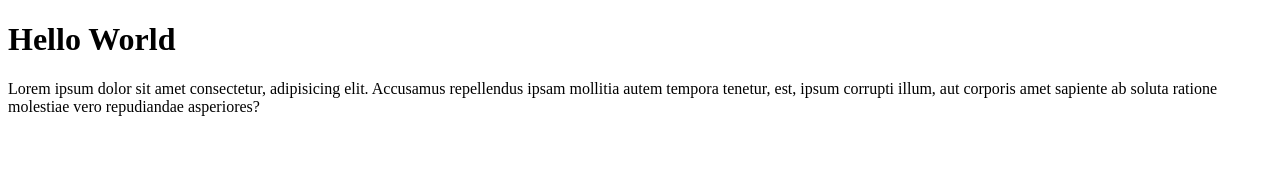
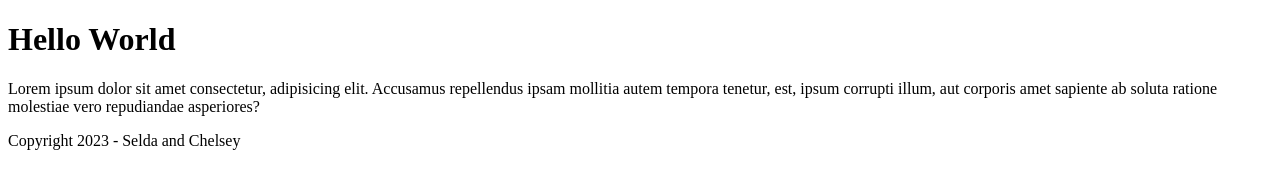
Before and after one commit to chelseycornejo/gitBranching, a plain HTML site: page index.html in a window 1280 px wide. Drawn offline with Linux system fonts and the light colour scheme.

Commit message:
added footer

```diff
--- a/index.html
+++ b/index.html
@@ -14,5 +14,8 @@
     <main>
         <p>Lorem ipsum dolor sit amet consectetur, adipisicing elit. Accusamus repellendus ipsam mollitia autem tempora tenetur, est, ipsum corrupti illum, aut corporis amet sapiente ab soluta ratione molestiae vero repudiandae asperiores?</p>
     </main>
+    <footer>
+        <p>Copyright 2023 - Selda and Chelsey</p>
+    </footer>
 </body>
 </html>
```
